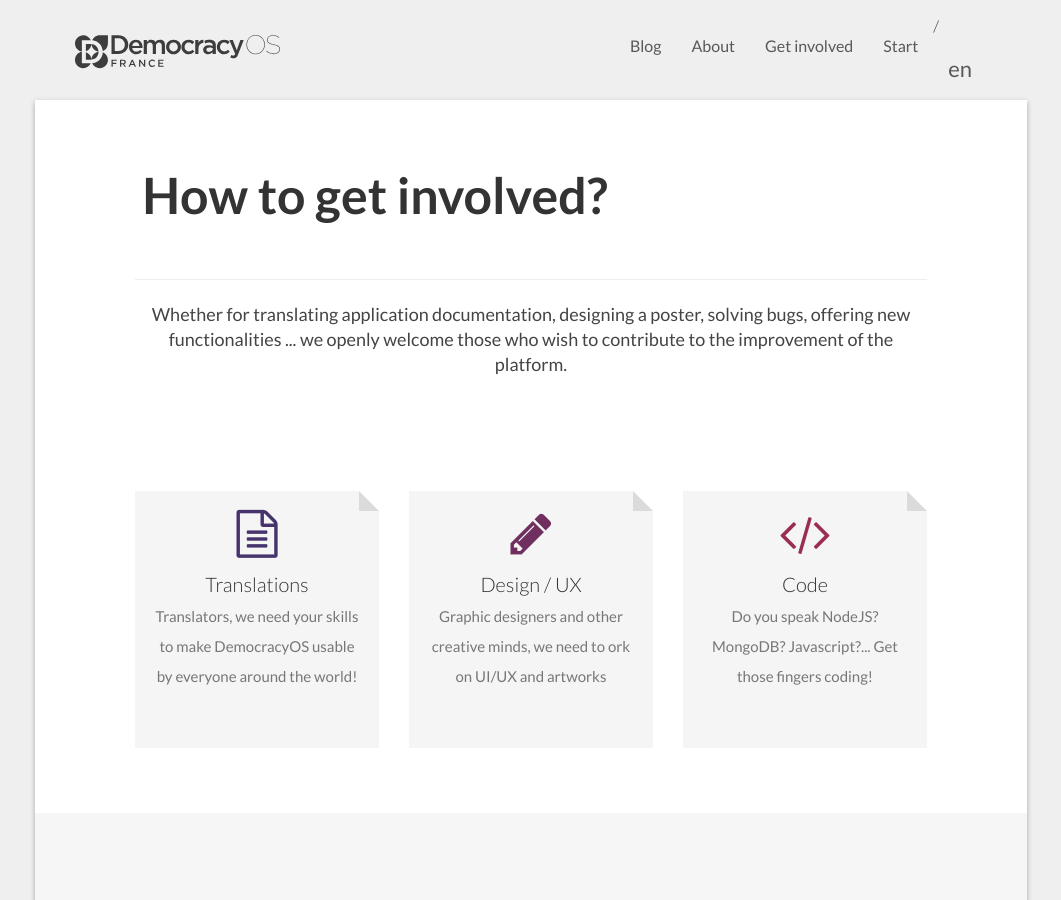
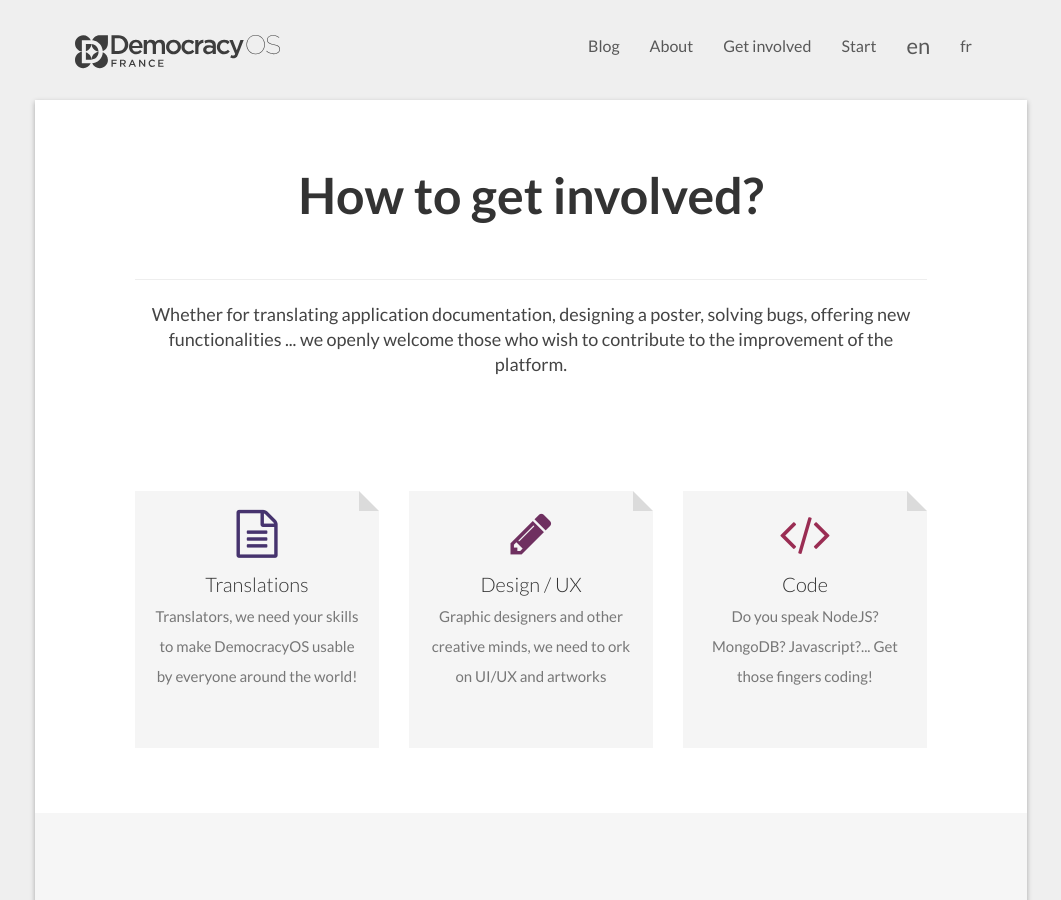
Before and after one commit to democracy-os-fr/democracy-os-fr.github.io, a Jekyll site: the page built from get-involved/index.html, in a window 1280 px wide and 900 px high. Shown: the whole window, without its empty margins (109-1170 px from the left). Built offline with Jekyll 4.4.1, drawn with Linux system fonts in a browser that asks for light colours; nearby versions of some CDN libraries.

Commit message:
back to normal menu lang

```diff
--- a/_includes/header-blog.html
+++ b/_includes/header-blog.html
@@ -22,13 +22,12 @@
             <li><a href="{{ menu[1].url }}">{{ menu[1].name }}</a></li>
           {% endfor %}
 
-            <li>
             {% assign pages=site.pages | where:"ref", page.ref | sort: 'lang' %}
             {% for page in pages %}
-              {% cycle nil, '/' %}
+              <li>
                 <a href="{{ page.url }}" class="{{ page.lang }}">{{ page.lang }}</a>
+              </li>
             {% endfor %}
-          </li>
           </ul>
         </div><!--/.nav-collapse -->
       </div>
--- a/_includes/header-homepage.html
+++ b/_includes/header-homepage.html
@@ -25,11 +25,10 @@
 
             {% assign pages=site.pages | where:"ref", page.ref | sort: 'lang' %}
             {% for page in pages %}
-              {% cycle nil, '/' %}
+              <li>
                 <a href="{{ page.url }}" class="{{ page.lang }}">{{ page.lang }}</a>
+              </li>
             {% endfor %}
-
-
           </ul>
         </div><!--/.nav-collapse -->
       </div>
--- a/_includes/header.html
+++ b/_includes/header.html
@@ -20,13 +20,12 @@
             {% for menu in site.t[page.lang] %}
             <li><a href="{{ menu[1].url }}">{{ menu[1].name }}</a></li>
           {% endfor %}
-             <li>
-            {% assign pages=site.pages | where:"ref", page.ref | sort: 'lang' %}
+              {% assign pages=site.pages | where:"ref", page.ref | sort: 'lang' %}
             {% for page in pages %}
-              {% cycle nil, '/' %}
+              <li>
                 <a href="{{ page.url }}" class="{{ page.lang }}">{{ page.lang }}</a>
+              </li>
             {% endfor %}
-          </li>
           </ul>
         </div><!--/.nav-collapse -->
       </div>
```
Also changed, not shown: _includes/header-alt.html (+3 -4 lines), _includes/header-projets.html (+3 -4 lines).
